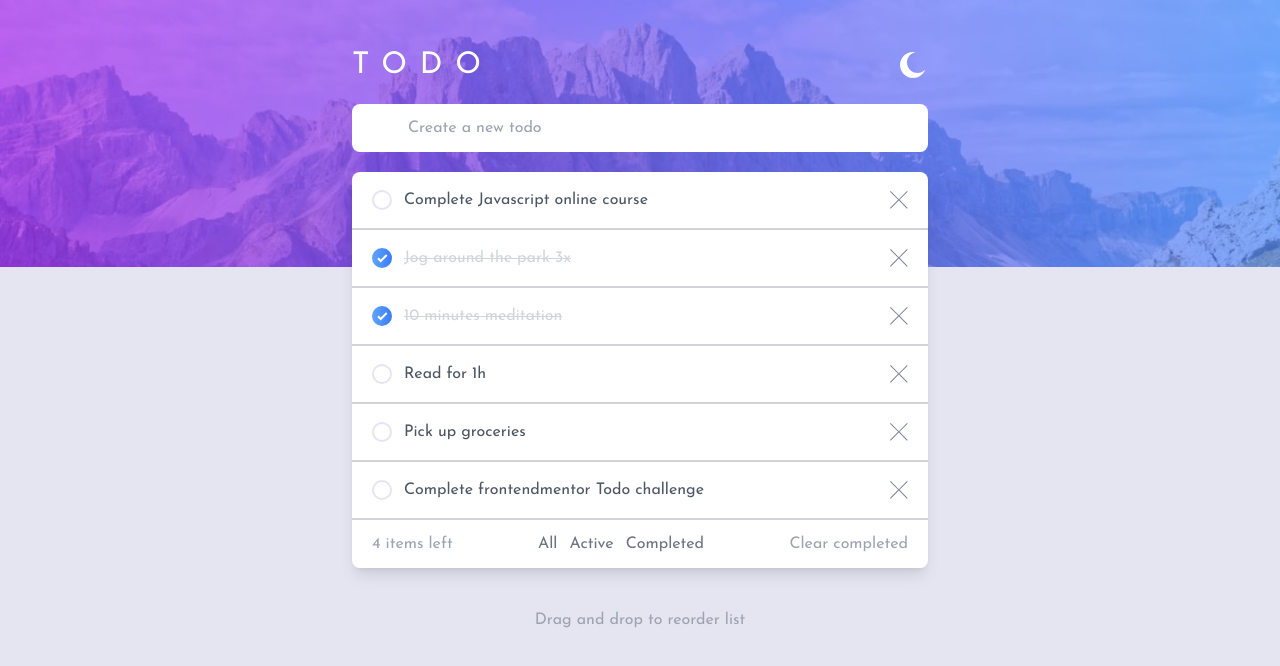
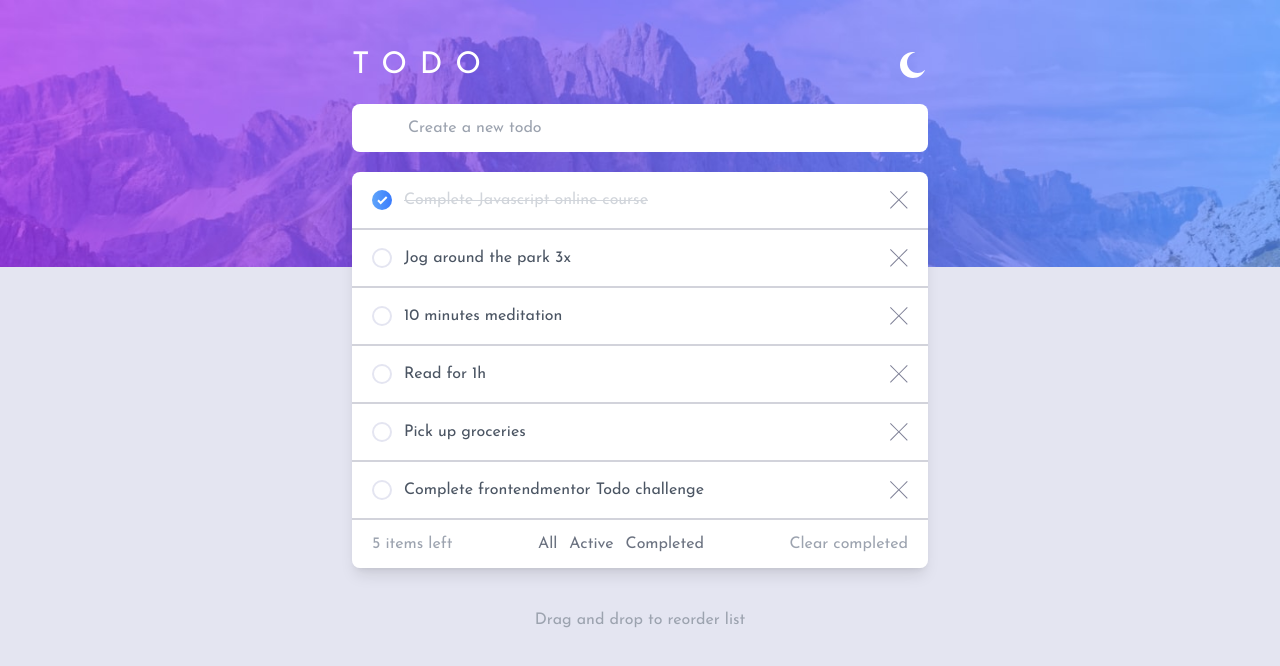
Before and after one commit to LFdeSouza/frontendmentor-TodoOld, a React (Create React App) app in the folder client/: page / in a window 1280 px wide. Shown: the top 666 px of the page. Built offline with nearby package versions, Linux system fonts and the light colour scheme.

Commit message:
decided not to use context

```diff
--- a/client/src/App.js
+++ b/client/src/App.js
@@ -1,18 +1,47 @@
 import { useState } from "react";
+import { produce } from "immer";
+import { data } from "./dataContext";
 import { MoonIcon, SunIcon } from "./components/Icons";
-import "./assets/images/bg-mobile-light.jpg";
 import TaskList from "./components/TaskList";
-import { TasksProvider } from "./dataContext";
 
 const App = () => {
+  const [tasks, setTasks] = useState(data);
+
   const [darkTheme, setDarkTheme] = useState(false);
 
   const toggleTheme = () => setDarkTheme(!darkTheme);
 
+  const moveTask = (dragIndex, hoverIndex) => {
+    console.log("move");
+    setTasks(
+      produce(tasks, (draft) => {
+        draft.splice(dragIndex, 1);
+        draft.splice(hoverIndex, 0, tasks[dragIndex]);
+      })
+    );
+  };
+
+  const completeTask = (index, id) => {
+    console.log("complete");
+    setTasks(
+      produce(tasks, (draft) => {
+        draft[index].completed = !draft[index].completed;
+      })
+    );
+  };
+
+  const deleteTask = (index, id) => {
+    console.log("delete");
+    setTasks(
+      produce(tasks, (draft) => {
+        draft.splice(index, 1);
+      })
+    );
+  };
+
   return (
-    <TasksProvider>
     <div className={darkTheme && `dark`}>
-        <div className="dark:md:bg-moblie-desktop-dark min-w-screen min-h-screen bg-veryLightGrayishBlue bg-mobile-light bg-contain bg-no-repeat font-josefin dark:bg-veryDarkBlue dark:bg-mobile-dark md:bg-desktop-light dark:md:bg-desktop-dark">
+      <div className="min-w-screen min-h-screen bg-veryLightGrayishBlue bg-mobile-light bg-contain bg-no-repeat font-josefin dark:bg-veryDarkBlue dark:bg-mobile-dark md:bg-desktop-light dark:md:bg-desktop-dark dark:md:bg-desktop-dark">
         <header className="mx-auto w-full px-10 pb-5 pt-12 sm:max-w-xl sm:px-0">
           <div className="flex items-center justify-between">
             <h1 className=" text-3xl tracking-[0.8rem] text-white">TODO</h1>
@@ -23,10 +52,15 @@ const App = () => {
             )}
           </div>
         </header>
-          <TaskList darkTheme={darkTheme} />
+        <TaskList
+          tasks={tasks}
+          darkTheme={darkTheme}
+          moveTask={moveTask}
+          completeTask={completeTask}
+          deleteTask={deleteTask}
+        />
       </div>
     </div>
-    </TasksProvider>
   );
 };
 
--- a/client/src/components/Icons.jsx
+++ b/client/src/components/Icons.jsx
@@ -48,9 +48,12 @@ export const CheckIcon = ({ darkTheme }) => {
   );
 };
 
-export const CrossIcon = () => {
+export const CrossIcon = ({ deleteTask, index, id }) => {
   return (
-    <i className=" cursor-pointer opacity-70">
+    <i
+      onClick={() => deleteTask(index, id)}
+      className=" cursor-pointer opacity-70"
+    >
       <svg xmlns="http://www.w3.org/2000/svg" width="18" height="18">
         <path
           fill="#494C6B"
--- a/client/src/components/Task.jsx
+++ b/client/src/components/Task.jsx
@@ -1,29 +1,18 @@
 import React, { useRef, useContext } from "react";
-import { TasksContext } from "../dataContext";
 import { useDrag, useDrop } from "react-dnd";
 import { produce } from "immer";
 import { CheckIcon, CrossIcon } from "./Icons";
 
-const Task = ({ task, id, darkTheme, index }) => {
-  const [tasks, setTasks] = useContext(TasksContext);
+const Task = ({
+  task,
+  id,
+  index,
+  moveTask,
+  completeTask,
+  deleteTask,
+  darkTheme,
+}) => {
   const ref = useRef(null);
-
-  const moveTasks = (dragIndex, hoverIndex) => {
-    setTasks(
-      produce(tasks, (draft) => {
-        draft.splice(dragIndex, 1);
-        draft.splice(hoverIndex, 0, tasks[dragIndex]);
-      })
-    );
-  };
-
-  const completeTask = (id) => {
-    setTasks(
-      produce(tasks, (draft) => {
-        draft[index].completed = !draft[index].completed;
-      })
-    );
-  };
 
   const [, drop] = useDrop({
     accept: "card",
@@ -56,7 +45,7 @@ const Task = ({ task, id, darkTheme, index }) => {
         return;
       }
       // Time to actually perform the action
-      moveTasks(dragIndex, hoverIndex);
+      moveTask(dragIndex, hoverIndex);
 
       item.index = hoverIndex;
     },
@@ -89,7 +78,7 @@ const Task = ({ task, id, darkTheme, index }) => {
           name="task"
           checked={task.completed}
           id={id}
-          onChange={() => completeTask(id)}
+          onChange={() => completeTask(index, id)}
         />
         <label
           htmlFor={id}
@@ -101,7 +90,7 @@ const Task = ({ task, id, darkTheme, index }) => {
           {task.content}
         </label>
       </div>
-      <CrossIcon />
+      <CrossIcon deleteTask={deleteTask} index={index} id={id} />
     </li>
   );
 };
--- a/client/src/components/TaskList.jsx
+++ b/client/src/components/TaskList.jsx
@@ -1,23 +1,26 @@
-import { useCallback, useContext } from "react";
-import { TasksContext } from "../dataContext";
+import { useCallback } from "react";
 import Task from "./Task";
 import { DndProvider } from "react-dnd";
 import { HTML5Backend } from "react-dnd-html5-backend";
 
-const TaskList = ({ darkTheme }) => {
-  const [tasks] = useContext(TasksContext);
-
-  const renderTask = useCallback((task, index, darkTheme) => {
+const TaskList = ({ tasks, darkTheme, moveTask, completeTask, deleteTask }) => {
+  const renderTask = useCallback(
+    (task, index, moveTask, completeTask, deleteTask, darkTheme) => {
       return (
         <Task
           key={task.id}
           task={task}
           id={task.id}
+          index={index}
           darkTheme={darkTheme}
-        index={index}
+          moveTask={moveTask}
+          completeTask={completeTask}
+          deleteTask={deleteTask}
         />
       );
-  }, []);
+    },
+    []
+  );
 
   return (
     <main className=" mx-auto flex w-11/12 flex-col items-center sm:max-w-xl">
@@ -30,7 +33,16 @@ const TaskList = ({ darkTheme }) => {
 
       <ul className="mb-5 w-full overflow-auto rounded-lg shadow-lg">
         <DndProvider backend={HTML5Backend}>
-          {tasks.map((task, index) => renderTask(task, index, darkTheme))}
+          {tasks.map((task, index) =>
+            renderTask(
+              task,
+              index,
+              moveTask,
+              completeTask,
+              deleteTask,
+              darkTheme
+            )
+          )}
         </DndProvider>
         <li className="flex w-full items-center justify-between bg-white px-5 py-3 text-sm text-gray-400 dark:bg-veryDarkDesaturatedBlue dark:text-gray-600">
           <p className="text-sm md:text-base">
--- a/client/src/dataContext.js
+++ b/client/src/dataContext.js
@@ -1,6 +1,25 @@
 import { createContext, useState } from "react";
 
 export const TasksContext = createContext();
+
+export const data = [
+  {
+    content: "Complete Javascript online course",
+    position: 1,
+    id: 1,
+    completed: true,
+  },
+  { content: "Jog around the park 3x", position: 2, id: 2, completed: false },
+  { content: "10 minutes meditation", position: 3, id: 3, completed: false },
+  { content: "Read for 1h", position: 4, id: 4, completed: false },
+  { content: "Pick up groceries", position: 5, id: 5, completed: false },
+  {
+    content: "Complete frontendmentor Todo challenge",
+    position: 6,
+    id: 6,
+    completed: false,
+  },
+];
 
 export const TasksProvider = ({ children }) => {
   const [tasks, setTasks] = useState([
@@ -8,10 +27,10 @@ export const TasksProvider = ({ children }) => {
       content: "Complete Javascript online course",
       position: 1,
       id: 1,
-      completed: false,
+      completed: true,
     },
-    { content: "Jog around the park 3x", position: 2, id: 2, completed: true },
-    { content: "10 minutes meditation", position: 3, id: 3, completed: true },
+    { content: "Jog around the park 3x", position: 2, id: 2, completed: false },
+    { content: "10 minutes meditation", position: 3, id: 3, completed: false },
     { content: "Read for 1h", position: 4, id: 4, completed: false },
     { content: "Pick up groceries", position: 5, id: 5, completed: false },
     {
```
Lines whose indentation alone changed are shown as unchanged.
